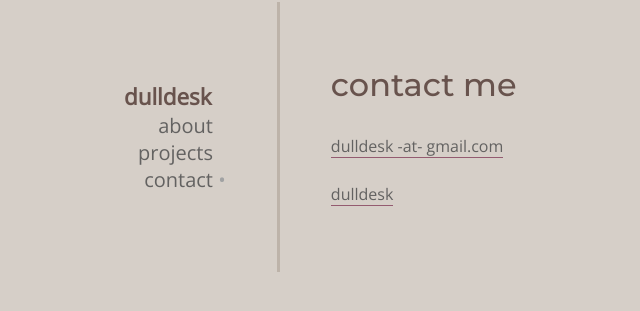
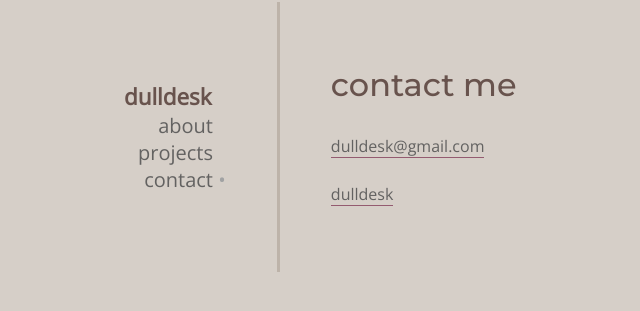
Before and after one commit to dulldesk/dulldesk.github.io, a Jekyll site: the page built from contact.html, in a window 1280 px wide. Shown: the part 313-624 px from the top of the page, without its empty margins (68-708 px from the left). Built offline with Jekyll 4.4.1, drawn with Linux system fonts in a browser that asks for light colours.

Commit message:
Update contact.html

```diff
--- a/contact.html
+++ b/contact.html
@@ -3,5 +3,5 @@ layout: default
 heading: contact me
 ---
 
-<p><a href="mailto:dulldesk@gmail.com"><i class="zmdi zmdi-email"></i> dulldesk -at- gmail.com</a></p>
+<p><a href="mailto:dulldesk@gmail.com"><i class="zmdi zmdi-email"></i> dulldesk@gmail.com</a></p>
 <p><a href="https://github.com/dulldesk" target="_blank"><i class="zmdi zmdi-github"></i> dulldesk</a></p>
```
